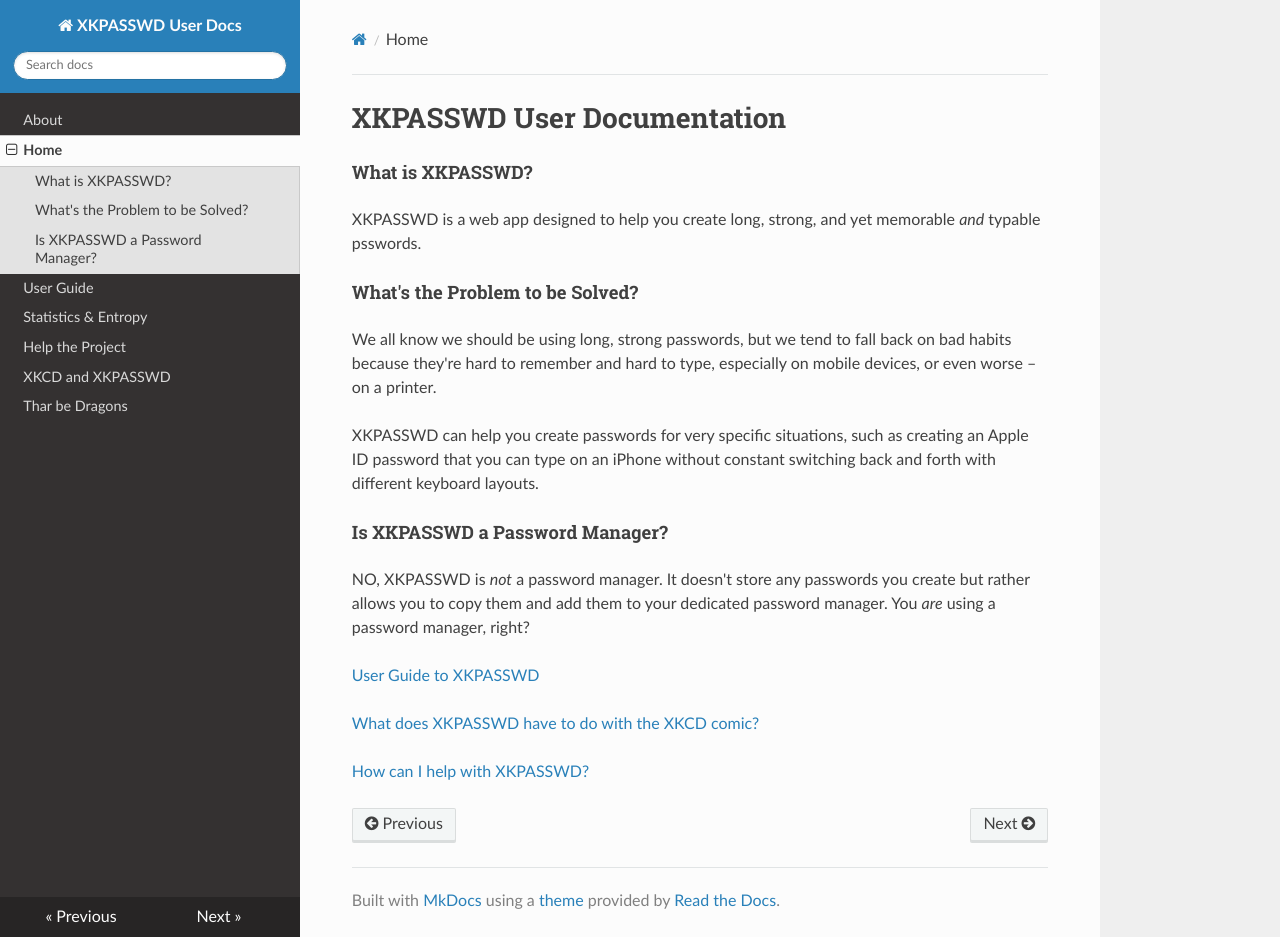
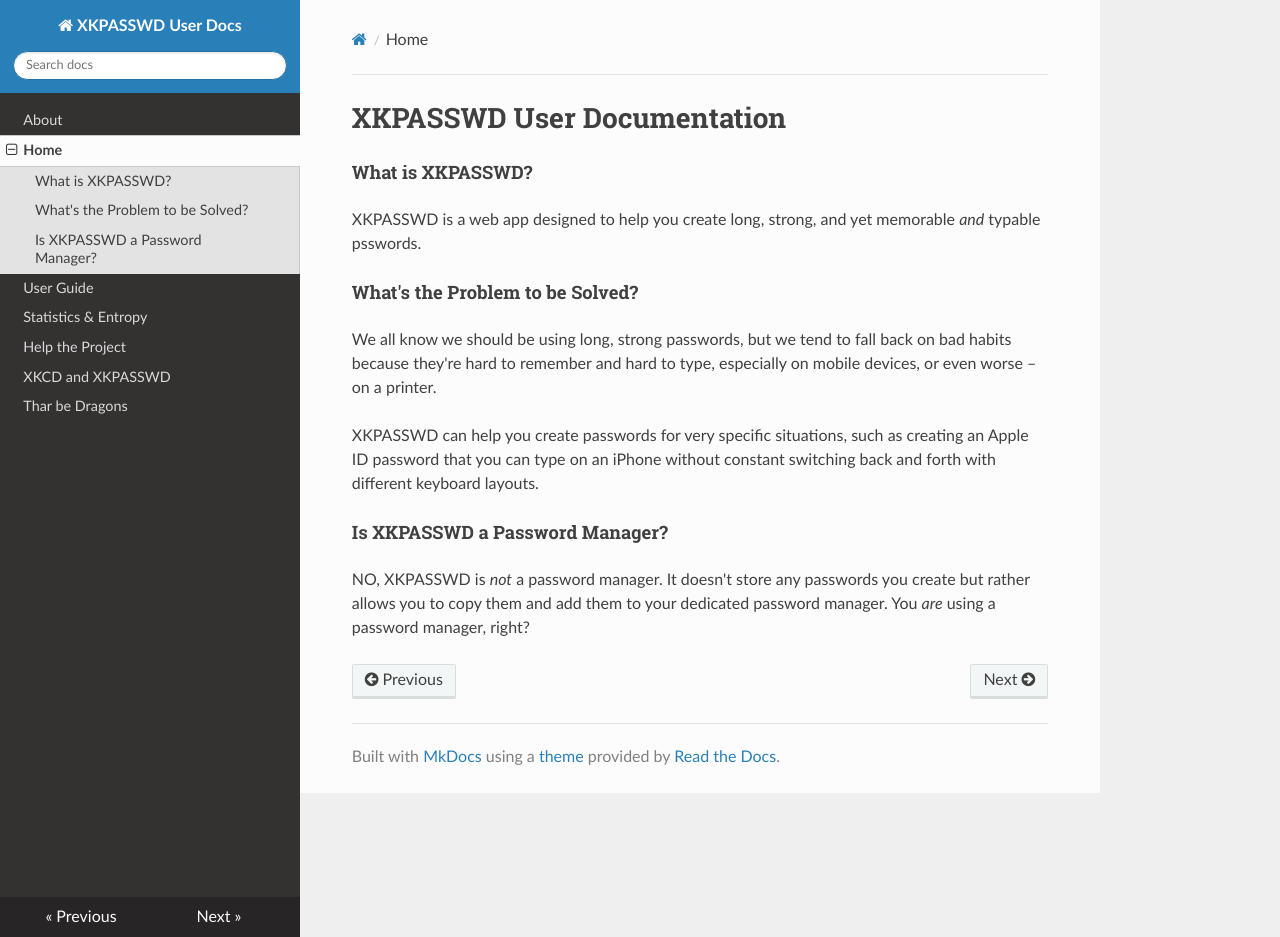
Before and after one commit to podfeet/user-docs-xkpasswd, an MkDocs documentation site: the page built from docs/index.md, in a window 1280 px wide and 937 px high. Built offline with MkDocs 1.6.1, drawn with Linux system fonts in a browser that asks for light colours; nearby versions of some CDN libraries.

Commit message:
Feat: remove unneeded links now that we have a sidebar

```diff
--- a/docs/index.md
+++ b/docs/index.md
@@ -13,9 +13,3 @@ XKPASSWD can help you create passwords for very specific situations, such as cre
 #### Is XKPASSWD a Password Manager?
 
 NO, XKPASSWD is _not_ a password manager. It doesn't store any passwords you create but rather allows you to copy them and add them to your dedicated password manager. You _are_ using a password manager, right?
-
-[User Guide to XKPASSWD](user-guide.md)
-
-[What does XKPASSWD have to do with the XKCD comic?](xkcd-comic.md)
-
-[How can I help with XKPASSWD?](help-xkpasswd.md)
```
